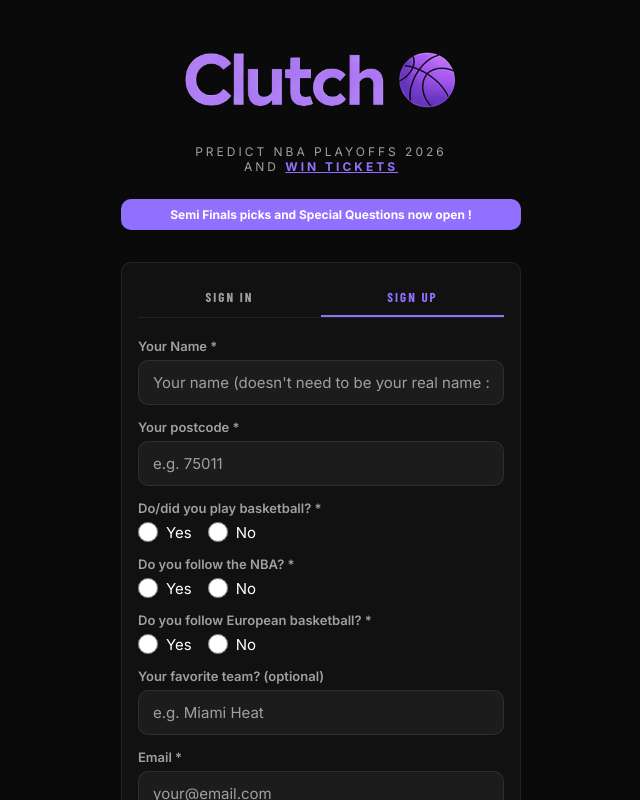
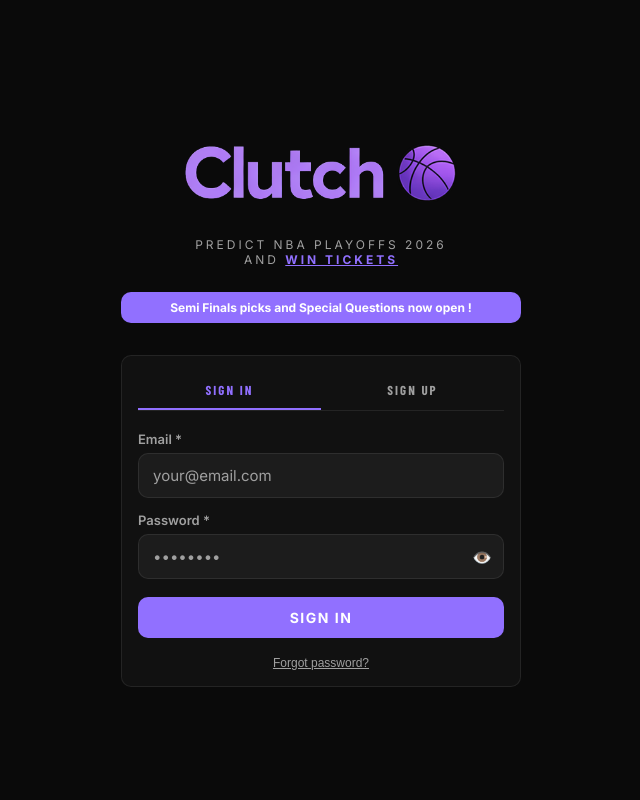
Before and after one commit to yanndesjardins-hub/clutch, a React (Vite) app: page / in a window 1280 px wide. Shown: the top 800 px of the page, without its empty margins (319-959 px from the left). Built offline with nearby package versions, Linux system fonts and the light colour scheme; no server answers; a web font is replaced by a local one.

Commit message:
chore(login): default back to the Sign In tab
Reverting the early-session switch to Sign Up — Sign In is the more
expected default now that the user base is established.

https://claude.ai/code/session_01Xv3qmd9hmnFSqreCgjuKor

```diff
--- a/src/pages/Login.jsx
+++ b/src/pages/Login.jsx
@@ -26,7 +26,7 @@ const RADIO = ({ name, value, checked, onChange, label }) => (
 );
 
 export default function Login() {
-  const [mode, setMode] = useState("signup");
+  const [mode, setMode] = useState("login");
 
   const [email, setEmail] = useState("");
   const [pwd, setPwd] = useState("");
```
